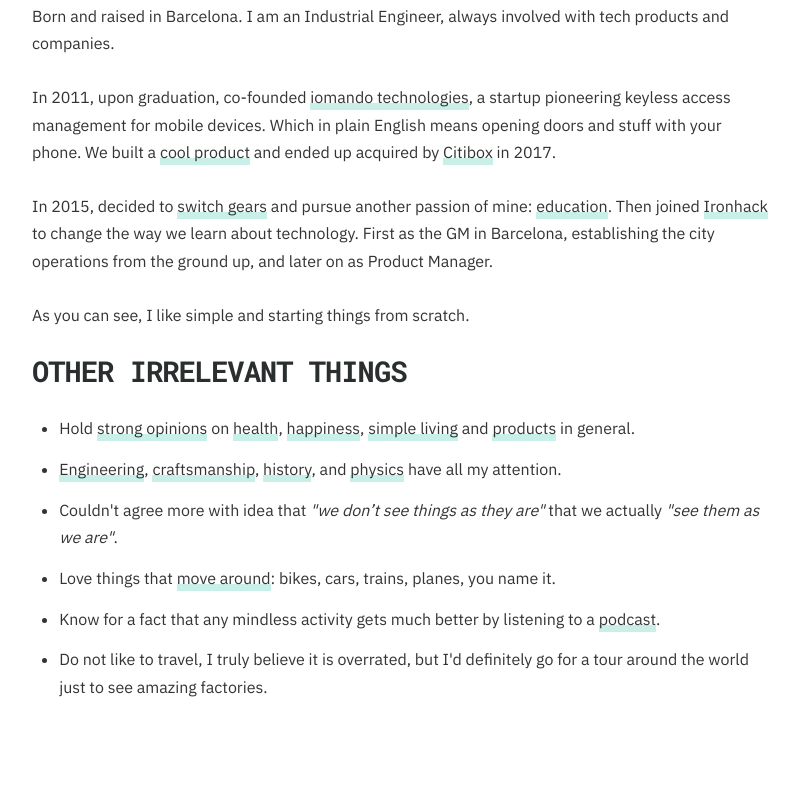
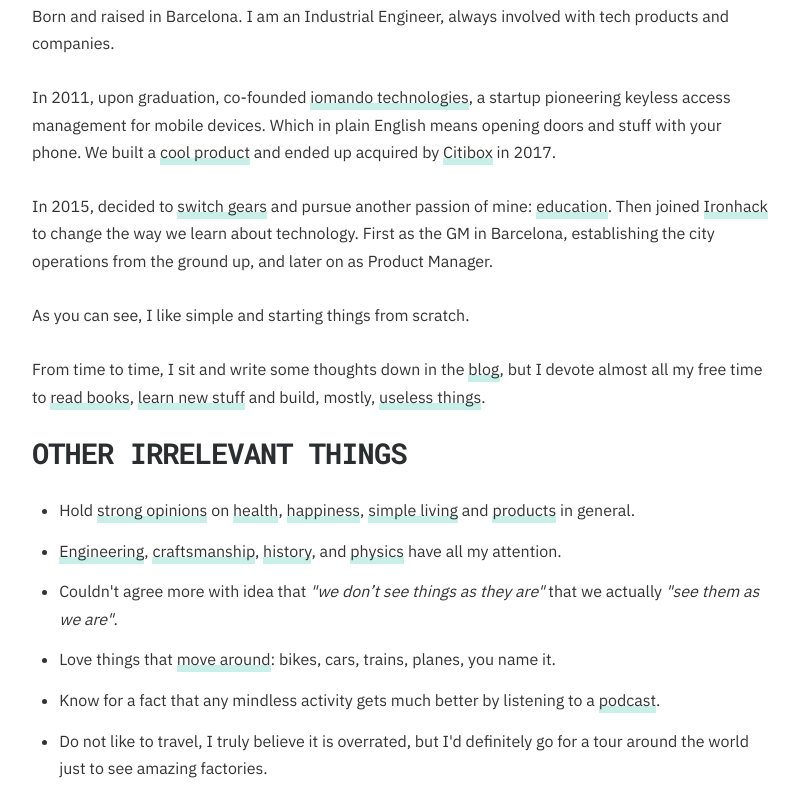
Before and after one commit to techtanzeel/collado-io, a Gatsby site: page / in a window 1280 px wide. Shown: the part 566-1375 px from the top of the page, without its empty margins (240-1039 px from the left). Before the commit the page ends 1294 px from the top, so only its background shows below. Built offline with nearby package versions, Linux system fonts and the light colour scheme; Gatsby itself is replaced by a stand-in of ours.

Commit message:
Minor style changes

```diff
--- a/src/components/Navbar.js
+++ b/src/components/Navbar.js
@@ -13,7 +13,7 @@
 const renderNavbar = () => {
   const navItems = ['home', 'blog', 'work', 'now'];
   return navItems.map((item) => (
-    <NaviLink
+    <NavbarLink
       activeStyle={{
         borderBottom: `3px solid #FFF4`,
       }}
@@ -22,17 +22,17 @@
       to={item === `home` ? `/` : `/${item}`}
     >
       {`${item}`}
-    </NaviLink>
+    </NavbarLink>
   ));
 };
 
 const Navbar = () => (
-  <Navigation>
+  <Container>
     {renderNavbar()}
-  </Navigation>
+  </Container>
 );
 
-const Navigation = styled.div`
+const Container = styled.div`
   background: ${fakeAsbestos};
   display: flex;
   justify-content: center;
@@ -40,7 +40,7 @@
   padding: 1em 0.5em;
 `;
 
-const NaviLink = styled(Link)`
+const NavbarLink = styled(Link)`
   color: white;
   font-family: 'Roboto Mono', monospace;
   font-size: 0.9em;
--- a/src/pages/blog.js
+++ b/src/pages/blog.js
@@ -1,5 +1,4 @@
 import React from 'react';
-import Link from 'gatsby-link';
 import PropTypes from 'prop-types';
 import styled from 'styled-components';
 
--- a/src/pages/index.js
+++ b/src/pages/index.js
@@ -5,6 +5,7 @@
 
 import PageHeader from '../components/PageHeader';
 import Layout from '../templates/Layout';
+
 import {
   mobile, tablet, desktop,
 } from '../utils/breakpoints';
@@ -78,6 +79,30 @@
         </p>
         <p>
           As you can see, I like simple and starting things from scratch.
+        </p>
+        <p>
+          From time to time, I sit and write some thoughts down in the
+          {' '}
+          <BodyLink href="/blog">
+            blog
+          </BodyLink>
+          , but I devote almost all my free time to
+          {' '}
+          <BodyLink href="/tags/book">
+            read books
+          </BodyLink>
+          ,
+          {' '}
+          <BodyLink href="/blog/2018/udacity-dand">
+            learn new stuff
+          </BodyLink>
+          {' '}
+           and build, mostly,
+          {' '}
+          <BodyLink href="https://github.com/MarcCollado">
+            useless things
+          </BodyLink>
+          .
         </p>
 
         <Subtitle>
```
